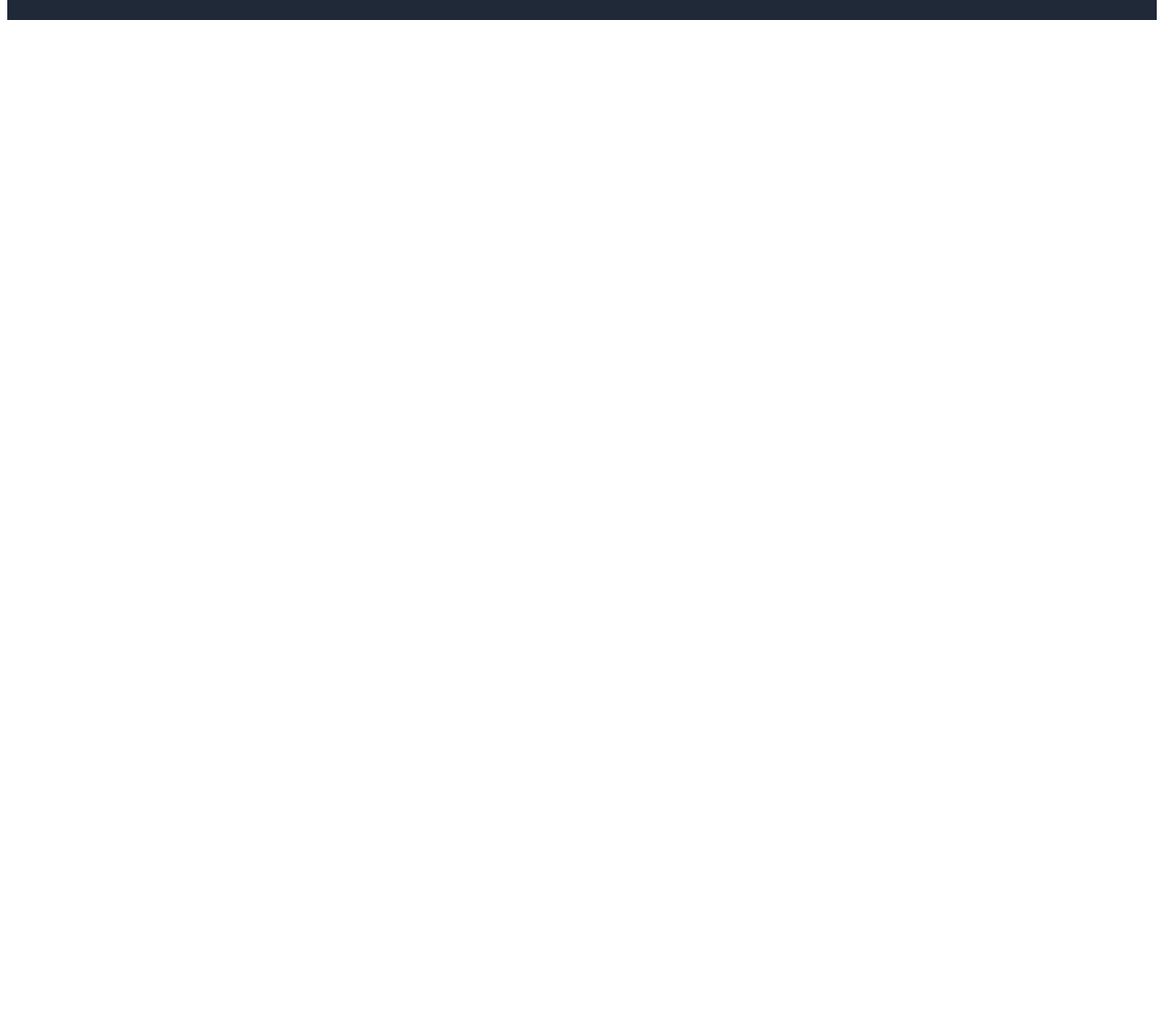
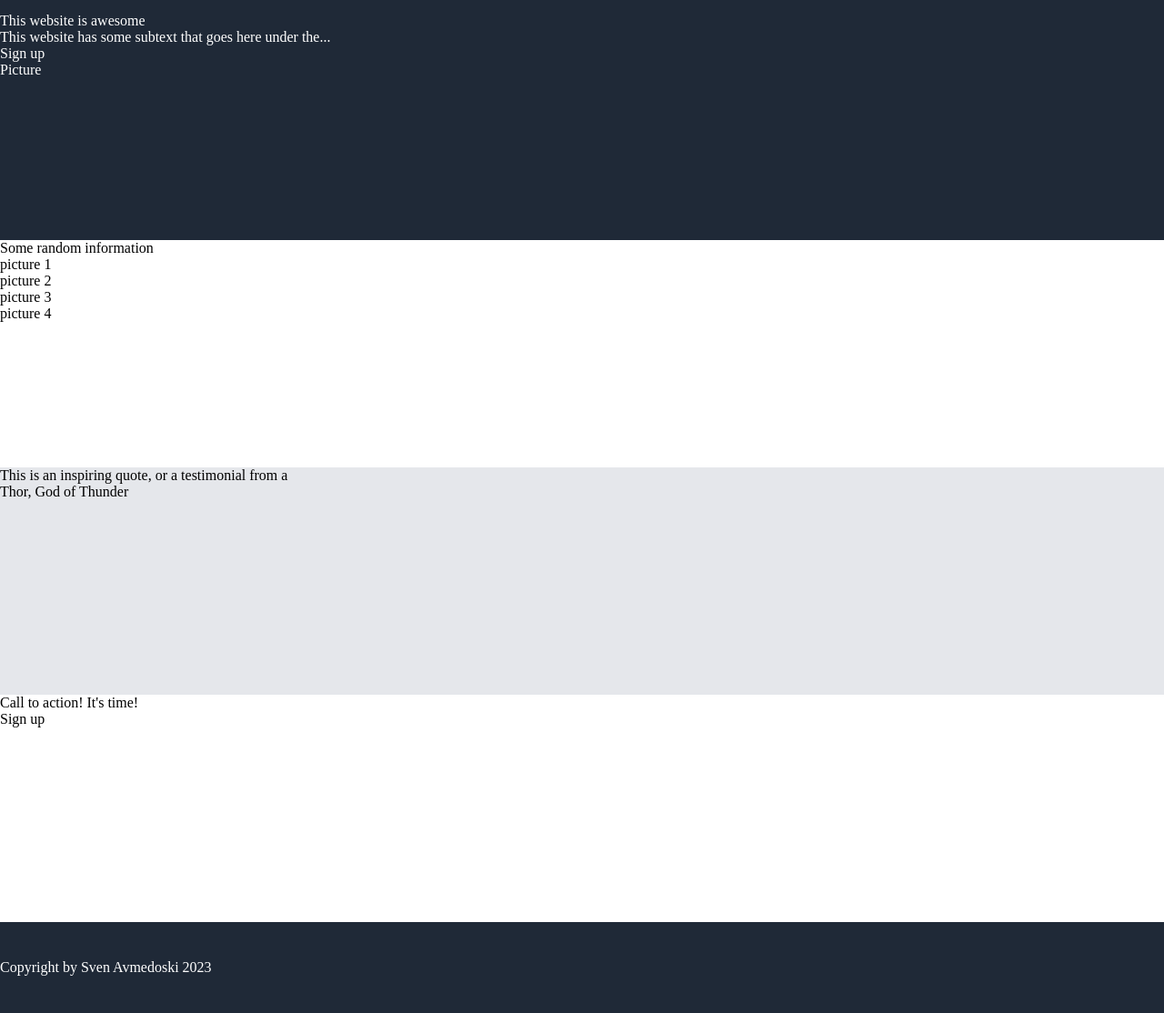
Before and after one commit to SvenAvm/odin-landing-page, a plain HTML site: page index.html in a window 1280 px wide. Shown: the part 127-1241 px from the top of the page at 91% size. Before the commit the page ends 800 px from the top, so only its background shows below. Drawn offline with Linux system fonts and the light colour scheme.

Commit message:
minor edits

```diff
--- a/index.html
+++ b/index.html
@@ -34,20 +34,26 @@
         Section 1 Dark
      -->
     <div class="section1">
-        <div class="section1-left"></div>
-        <div class="section1-right"></div>
+        <div class="section1-left">
+            <div>This website is awesome</div>
+            <div>This website has some subtext that goes here under the...</div>
+            <div>Sign up</div>
+        </div>
+        <div class="section1-right">
+            <div>Picture</div>
+        </div>
     </div>
 
     <!--
         Section 2 Light
      -->
     <div class="section2">
-        <div class="some-random-information"></div>
+        <div class="some-random-information"> Some random information</div>
         <div class="4-images">
-            <div class="small-picture-1"></div>
-            <div class="small-picture-2"></div>
-            <div class="small-picture-3"></div>
-            <div class="small-picture-4"></div>
+            <div class="small-picture-1">picture 1</div>
+            <div class="small-picture-2">picture 2</div>
+            <div class="small-picture-3">picture 3</div>
+            <div class="small-picture-4">picture 4</div>
         </div>
     </div>
 
@@ -55,8 +61,8 @@
         Section 3 Grey
      -->
     <div class="section3">
-        <div class="quote"></div>
-        <div class="quote-author"></div>
+        <div class="quote">This is an inspiring quote, or a testimonial from a</div>
+        <div class="quote-author">Thor, God of Thunder</div>
     </div>
 
     <!--
@@ -64,8 +70,8 @@
      -->
     <div class="section4">
         <div class="blue-box">
-            <div class="call-to-action"></div>
-            <div class="sign-up"></div>
+            <div class="call-to-action">Call to action! It's time!</div>
+            <div class="sign-up">Sign up</div>
         </div>
     </div>
 
@@ -73,7 +79,11 @@
         Footer
      -->
     <div class="footer">
-        <div class="copyright"></div>
+        <!-- <div class="spacer-start"></div> -->
+        <div class="copyright">
+            <p>Copyright by Sven Avmedoski 2023</p>
+        </div>
+        <!-- <div class="spacer-end"></div> -->
     </div>
 </body>
 </html>
--- a/styles/styles.css
+++ b/styles/styles.css
@@ -26,11 +26,30 @@ Quote text
 
 */
 
+/*
 body {
-    /*
+
     background-color: whitesmoke;
-    */
+
 }
+*/
+
+html {
+    margin: 0;
+    min-height: 100%;
+}
+
+body {
+    margin: 0;
+}
+
+#background {
+    position: fixed;
+    width: 100%;
+    height: 100%;
+    object-fit: cover;
+}
+
 
 .header {
     background-color: #1F2937;
@@ -40,8 +59,6 @@ body {
 .header-container {
     display: flex;
     flex-direction: row;
-    justify-content: flex-start;
-
     padding: 25px
 }
 
@@ -61,6 +78,7 @@ body {
 .header-links {
     display: flex;
     flex: 1 1 0;
+    align-items: center;
 }
 
 .header-link-1 {
@@ -78,3 +96,48 @@ body {
     flex: 0 1 120px;
     color: #E5E7EB;
 }
+
+.section1 {
+    background-color: #1F2937;
+    color: white;
+    height: 250px;
+}
+
+.section2 {
+    background-color: #ffff;
+    color: black;
+    height: 250px;
+}
+
+.section3 {
+    background-color: #E5E7EB;
+    height: 250px;
+}
+
+.section4 {
+    background-color: #ffff;
+    height: 250px;
+}
+
+.footer {
+    background-color: #1F2937;
+    height: 100px;
+    color: white;
+    display: flex;
+    justify-content: space-between;
+    align-items: center;
+    justify-content: center;
+}
+
+.spacer-start {
+    flex: 1 1 auto;
+}
+
+.copyright {
+    flex: 1 1 auto;
+    width: 33%;
+}
+
+.spacer-end {
+    flex: 1 1 auto;
+}
```
